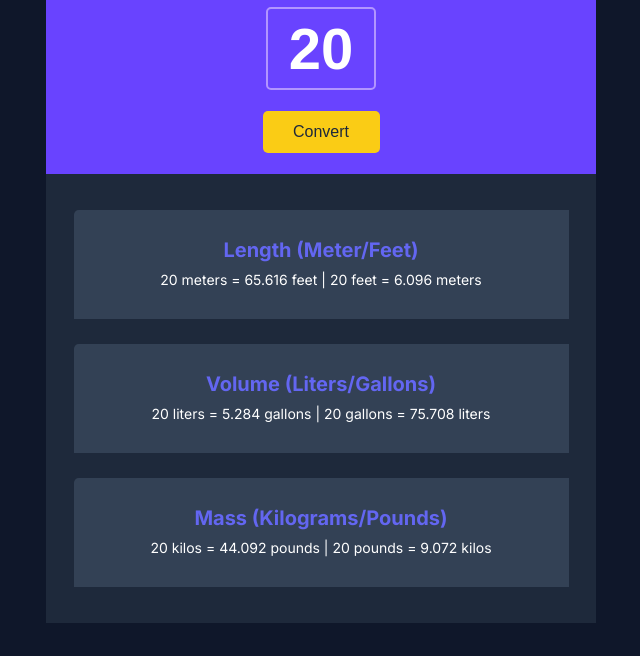
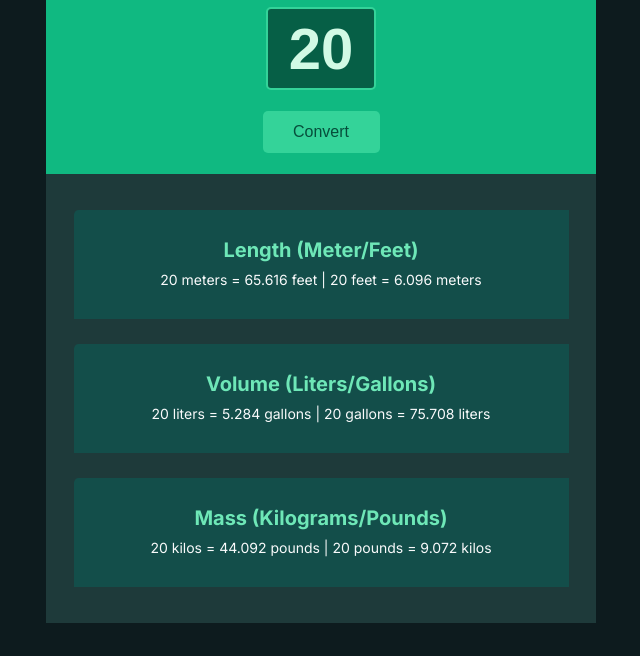
Before and after one commit to Ifram3/scrimba-projects, a website built with Vite: page Frontend Developer Career Path/Solo Project (PRO) - Unit converter/index.html in a window 1280 px wide. Shown: the part 144-800 px from the top of the page, without its empty margins (319-959 px from the left). Built offline with nearby package versions, Linux system fonts and the light colour scheme.

Commit message:
style: use a different color palette

```diff
--- a/Frontend Developer Career Path/Solo Project (PRO) - Unit converter/index.css
+++ b/Frontend Developer Career Path/Solo Project (PRO) - Unit converter/index.css
@@ -1,7 +1,7 @@
 @import url('https://fonts.googleapis.com/css2?family=Inter:ital,opsz,wght@0,14..32,100..900;1,14..32,100..900&display=swap');
 
 :root {
-    /* --black: #000;
+    /* --body: #000;
     --white: #FFF;
     --bg-primary: #1F2937;
     --bg-secondary: #6943FF;
@@ -10,14 +10,18 @@
     --border: #B295FF;
     --btn: #3D3D3D; */
 
-    --black: #0F172A;
+    --body: #0D1B1E;
+    --bg-primary: #1E3A3A;
+    --bg-secondary: #10B981;
+    --h1: #F9FAFB;
+    --bg-input: #065F46;
+    --placeholder: #D1FAE5;
+    --bg-btn: #34D399;
+    --btn: #064E3B;
+    --bg-tertiary: #134E4A;
+    --header: #6EE7B7;
+    --border: #34D399;
     --white: #FFF;
-    --bg-primary: #1E293B;
-    --bg-secondary: #6943FF;
-    --bg-tertiary: #334155;
-    --header: #6366F1;
-    --border: #B295FF;
-    --btn: #1E293B;
 }
 
 * {
@@ -31,7 +35,7 @@ body {
     align-items: center;
     justify-content: center;
     min-height: 100dvh;
-    background-color: var(--black);
+    background-color: var(--body);
     font-family: "Inter", sans-serif;
 }
 
@@ -55,7 +59,7 @@ header {
 h1 {
     max-width: 449px;
     min-height: 38px;
-    color: var(--white);
+    color: var(--h1);
     font-size: 28px;
     font-weight: 900;
     line-height: 38px;
@@ -72,8 +76,8 @@ h1 {
     font-size: 58px;
     line-height: 25px;
     font-weight: 900;
-    color: var(--white);
-    background-color: var(--bg-secondary);
+    color: var(--h1);
+    background-color: var(--bg-input);
     text-align: center;
 }
 
@@ -82,7 +86,7 @@ h1 {
 }
 
 #unit::placeholder {
-    color: var(--white);
+    color: var(--placeholder);
 }
 
 button {
@@ -90,7 +94,7 @@ button {
     min-height: 42px;
     border: none;
     border-radius: 5px;
-    background-color: #FACC15;
+    background-color: var(--bg-btn);
     color: var(--btn);
     font-size: 16px;
     font-weight: 500;
@@ -130,5 +134,5 @@ section {
     font-size: 14px;
     font-weight: 400;
     line-height: 20px;
-    color: var(--white);
+    color: var(--h1);
 }
```
